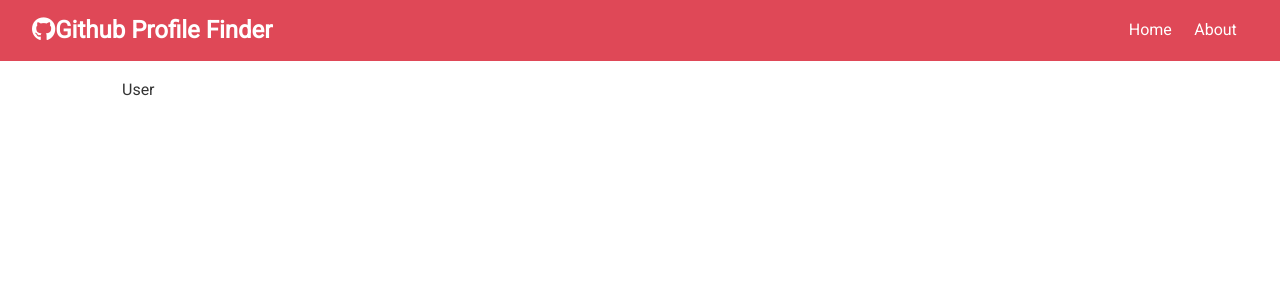
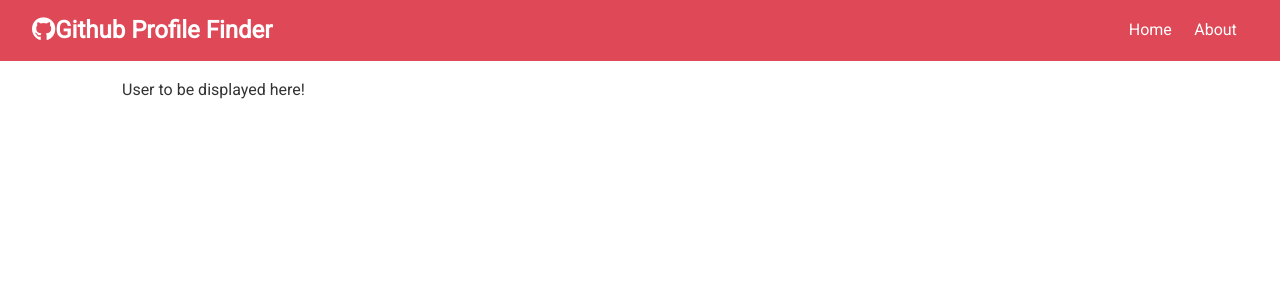
Before and after one commit to hewhodevs/github-finder, a React (Create React App) app: page /user/1 in a window 1280 px wide. Shown: the top 300 px of the page. Built offline with nearby package versions, Linux system fonts and the light colour scheme.

Commit message:
a tag changed to Link in UserList to connect with user route

```diff
--- a/src/components/users/User.js
+++ b/src/components/users/User.js
@@ -1,9 +1,9 @@
-import React, { Component } from 'react'
+import React, { Component } from 'react';
 
 export class User extends Component {
   render() {
     return (
-      <div>User</div>
+      <div>User to be displayed here!</div>
     )
   }
 }
--- a/src/components/users/UserItem.js
+++ b/src/components/users/UserItem.js
@@ -1,4 +1,5 @@
 import PropTypes from 'prop-types';
+import { Link } from 'react-router-dom';
 
 const UserItem = ({ user: { login, avatar_url, html_url } }) => {
   return (
@@ -12,9 +13,9 @@ const UserItem = ({ user: { login, avatar_url, html_url } }) => {
       <h3>{login}</h3>
 
       <div>
-        <a href={html_url} className='btn btn-dark btm-sm my-1'>
+        <Link to={`/user/${login}`} className='btn btn-dark btm-sm my-1'>
           More
-        </a>
+        </Link>
       </div>
     </div>
   );
```
